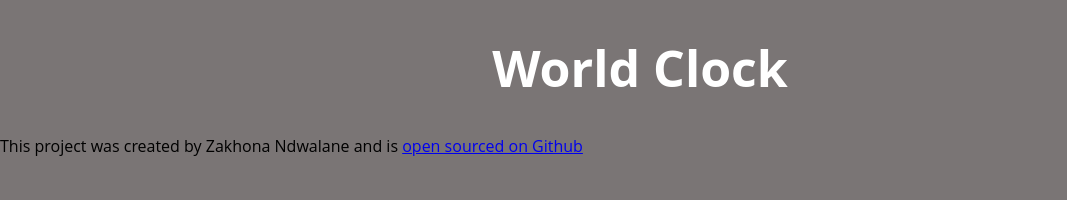
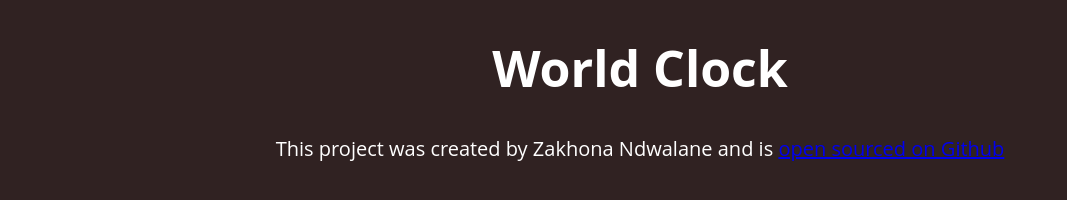
Before and after one commit to ZakhonaNdwalane/World-Clock, a plain HTML site: page world.html in a window 1280 px wide. Shown: the whole page, without its empty margins (0-1067 px from the left). Drawn offline with Linux system fonts and the light colour scheme.

Commit message:
Worked on the CSS

```diff
--- a/CSS/styles.css
+++ b/CSS/styles.css
@@ -1,7 +1,7 @@
 body{
     margin: 0;
     padding: 0;
-    background-color: #7a7575;
+    background-color: #302222;
     font-family: 'Open Sans', sans-serif;
 }
 
@@ -10,3 +10,9 @@ h1{
     color: #fff;
     font-size: 50px;
 }
+
+footer{
+    text-align: center;
+    color: #fff;
+    font-size: 20px;
+}
```
